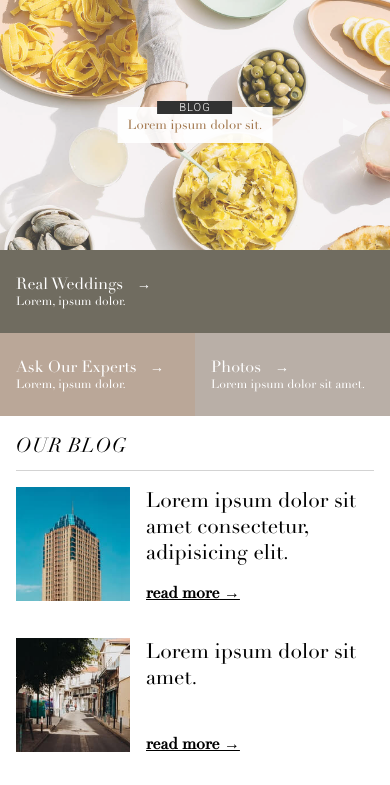
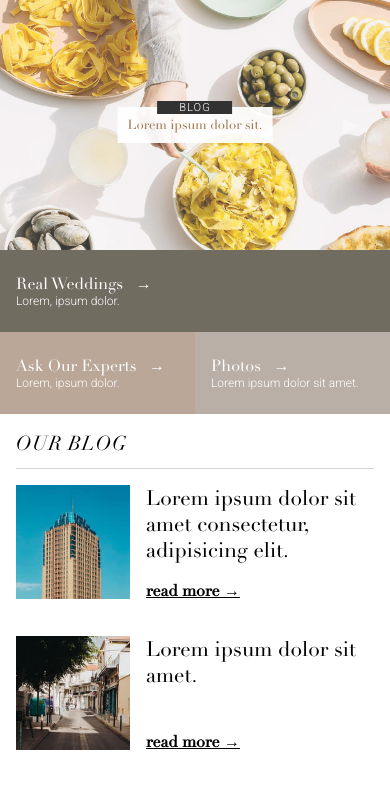
Before and after one commit to aman-maharshi/wo-projects, a React (Create React App) app in the folder site-1-react/: page / in a window 390 px wide. Shown: the top 785 px of the page. Built offline with nearby package versions, Linux system fonts and the light colour scheme.

Commit message:
home cta hover fix

```diff
--- a/site-1-react/src/styles/home-cta.css
+++ b/site-1-react/src/styles/home-cta.css
@@ -9,13 +9,15 @@
     flex: 1;
     display: flex;
 }
+.home-cta__btn {
+    text-decoration: none;
+    padding: 0 3rem;
+}
 .home-cta__btn,
 .home-cta__btn:hover {
     width: 100%;
     color: white;
-    text-decoration: none;
     transition: opacity 0.5s ease;
-    padding: 0 3rem;
 }
 .home-cta__btn--one {
     background-color: #706c60;
@@ -40,21 +42,25 @@
 .home-cta__subtitle {
     margin: 0 0 2.5rem 0;
     font-size: 0.9rem;
-    font-weight: 100;
+    font-weight: 200;
     display: block;
+    font-family: "Roboto", sans-serif;
 }
 .cta-arrow {
     display: inline-block;
     margin-left: 0.5rem;
-    transform: scale(0.9);
 }
 
 @media (max-width: 768px) {
     .home-cta__btn {
-        padding: 0 2rem;
+        padding: 0 1.75rem;
     }
     .home-cta__title {
         font-size: 1.25rem;
+        margin-top: 2rem;
+    }
+    .home-cta__subtitle {
+        margin-bottom: 1.75rem;
     }
 }
 
```
Also changed, not shown: 8 other files (tests, documents, lock files or other folders).
